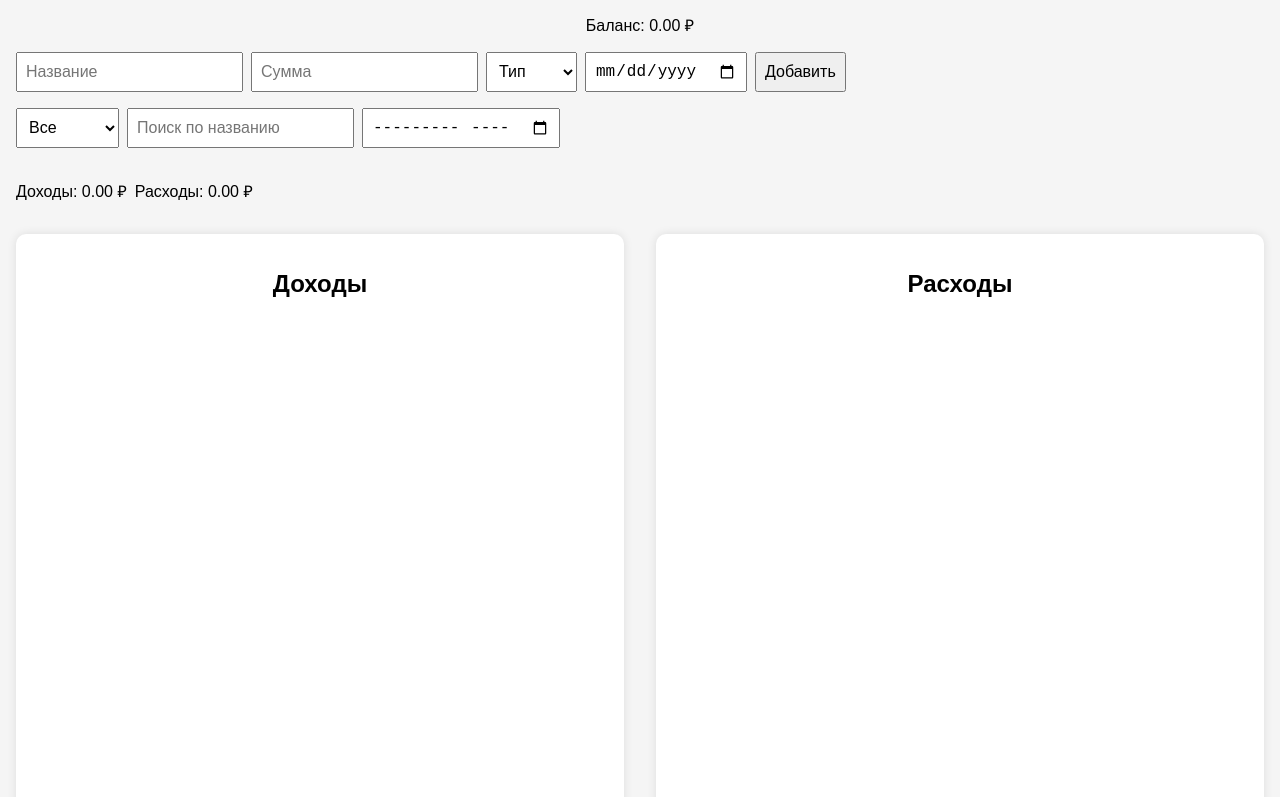
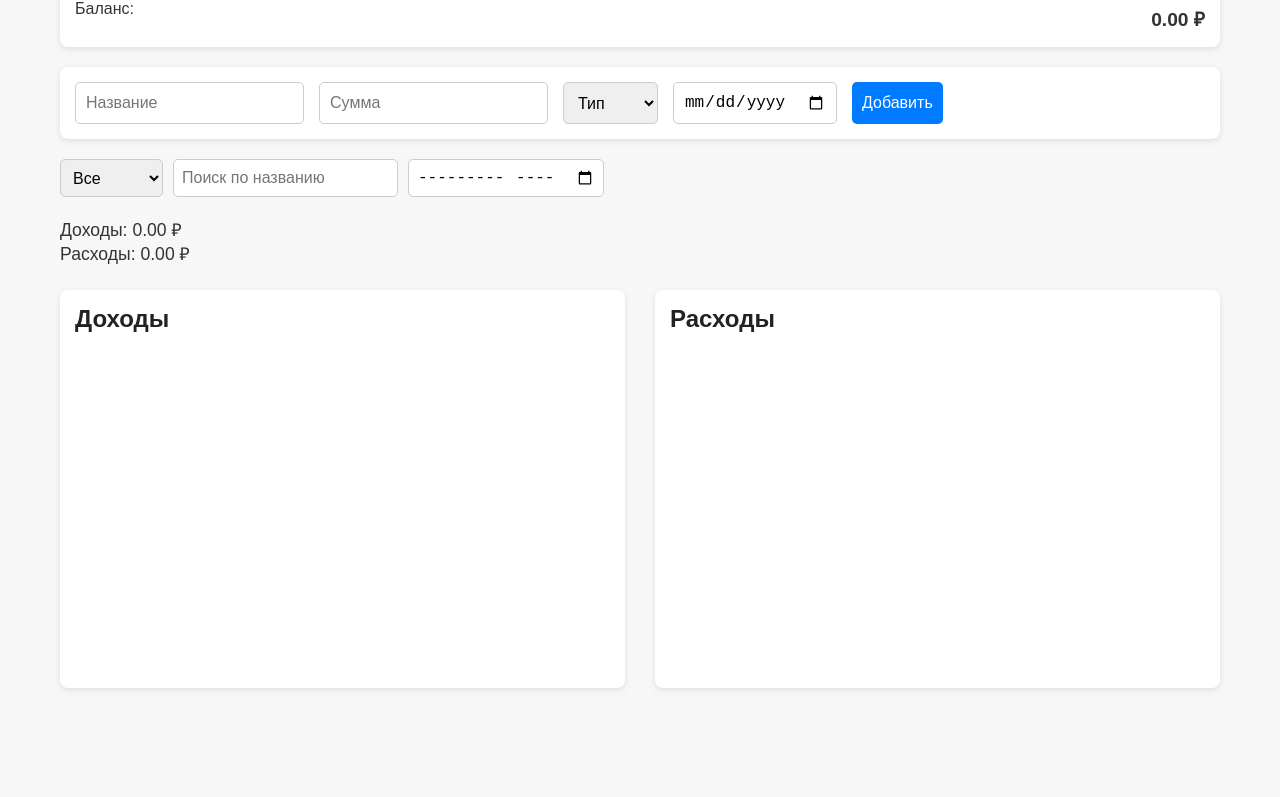
Before and after one commit to Ars2805/financial-planner, a plain HTML site: page index.html in a window 1280 px wide. Shown: the part 82-879 px from the top of the page. Drawn offline with nearby package versions, Linux system fonts and the light colour scheme.

Commit message:
добавлено выравнивание столбцов

```diff
--- a/index.html
+++ b/index.html
@@ -44,16 +44,21 @@
   </section>
 
   <section id="transactions">
-    <div class="columns">
+    <div class="columns-container">
       <div class="column">
         <h2>Доходы</h2>
         <ul id="income-list"></ul>
-        <canvas id="income-chart"></canvas>
+        <div class="chart-wrapper">
+          <canvas id="income-chart"></canvas>
+        </div>
       </div>
+
       <div class="column">
         <h2>Расходы</h2>
         <ul id="expense-list"></ul>
-        <canvas id="expense-chart"></canvas>
+        <div class="chart-wrapper">
+          <canvas id="expense-chart"></canvas>
+        </div>
       </div>
     </div>
   </section>
--- a/style.css
+++ b/style.css
@@ -1,63 +1,170 @@
-body {
-  font-family: sans-serif;
+* {
   margin: 0;
-  padding: 1rem;
-  background: #f5f5f5;
+  padding: 0;
+  box-sizing: border-box;
 }
 
-header {
-  text-align: center;
-  margin-bottom: 1rem;
+body {
+  font-family: Arial, sans-serif;
+  background-color: #f7f7f7;
+  color: #333;
+  padding: 20px;
+  max-width: 1200px;
+  margin: auto;
 }
 
-#transaction-list li {
-  display: flex;
-  justify-content: space-between;
-  padding: 0.5rem;
-  margin: 0.3rem 0;
-  border-radius: 5px;
-  background: white;
+h1, h2, h3 {
+  margin-bottom: 10px;
+  color: #222;
 }
 
-.income {
-  border-left: 5px solid green;
+form {
+  display: flex;
+  flex-wrap: wrap;
+  gap: 15px;
+  margin-bottom: 20px;
+  background: #fff;
+  padding: 15px;
+  border-radius: 8px;
+  box-shadow: 0 2px 6px rgba(0,0,0,0.1);
 }
 
-.expense {
-  border-left: 5px solid red;
+form input, form select, form button {
+  padding: 10px;
+  font-size: 1rem;
+  border-radius: 5px;
+  border: 1px solid #ccc;
 }
 
-form, #filters, #summary {
-  display: flex;
-  flex-wrap: wrap;
-  gap: 0.5rem;
-  margin-bottom: 1rem;
+form input[type="date"] {
+  min-width: 160px;
 }
 
-input, select, button {
-  padding: 0.5rem;
+form button {
+  background-color: #007bff;
+  color: white;
+  border: none;
+  cursor: pointer;
+  transition: background 0.3s;
+}
+
+form button:hover {
+  background-color: #0056b3;
+}
+
+#filters {
+  display: flex;
+  gap: 10px;
+  flex-wrap: wrap;
+  margin-bottom: 20px;
+}
+
+#filters select, #filters input {
+  padding: 8px;
+  border-radius: 5px;
+  border: 1px solid #ccc;
   font-size: 1rem;
 }
 
-.columns {
+#balance {
   display: flex;
-  gap: 2rem;
+  justify-content: space-between;
+  background: #fff;
+  padding: 15px;
+  border-radius: 8px;
+  margin-bottom: 20px;
+  box-shadow: 0 2px 6px rgba(0,0,0,0.1);
+}
+
+#balance div {
+  flex: 1;
+  text-align: center;
+}
+
+#balance span {
+  display: block;
+  margin-top: 5px;
+  font-size: 1.2rem;
+  font-weight: bold;
+}
+
+.columns-container {
+  display: flex;
+  gap: 30px;
+  align-items: stretch;
   flex-wrap: wrap;
 }
 
 .column {
-  flex: 1 1 300px;
+  flex: 1 1 45%;
+  display: flex;
+  flex-direction: column;
+  justify-content: space-between;
   background: #fff;
-  padding: 1rem;
-  border-radius: 10px;
-  box-shadow: 0 0 10px rgba(0,0,0,0.1);
+  padding: 15px;
+  border-radius: 8px;
+  box-shadow: 0 2px 6px rgba(0,0,0,0.1);
 }
 
-.column h2 {
-  text-align: center;
+ul {
+  list-style: none;
+  margin-top: 10px;
+}
+
+ul li {
+  display: flex;
+  justify-content: space-between;
+  align-items: center;
+  padding: 8px 12px;
+  border-bottom: 1px solid #eee;
+}
+
+ul li span {
+  flex: 1;
+}
+
+ul li button {
+  background: none;
+  border: none;
+  color: red;
+  font-size: 1.2rem;
+  cursor: pointer;
+}
+
+.chart-wrapper {
+  margin-top: auto;
+  padding-top: 20px;
 }
 
 canvas {
-  max-width: 100%;
-  margin-top: 1rem;
+  width: 100%;
+  height: 300px !important;
 }
+
+.income {
+  color: green;
+}
+
+.expense {
+  color: red;
+}
+
+#clear-all {
+  margin-top: 20px;
+  background-color: #dc3545;
+  color: white;
+  padding: 10px 15px;
+  border: none;
+  border-radius: 6px;
+  cursor: pointer;
+  transition: background 0.3s;
+}
+
+#clear-all:hover {
+  background-color: #c82333;
+}
+
+#summary {
+  margin-bottom: 25px;
+  font-size: 1.1rem;
+}
```
